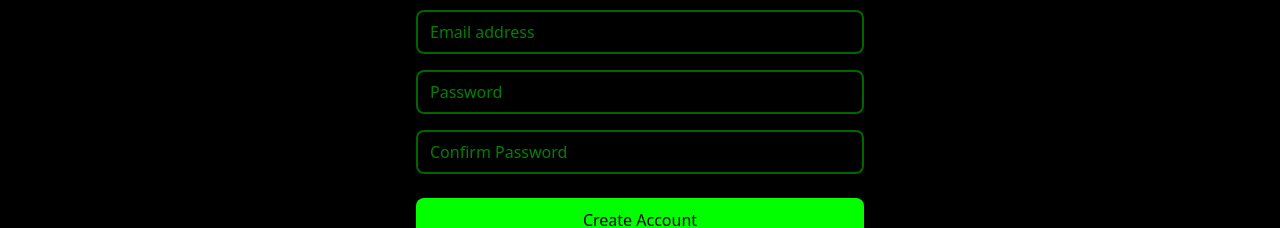
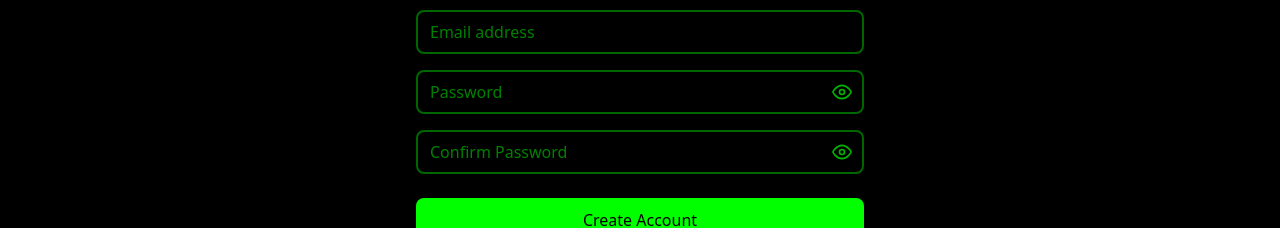
Before and after one commit to raghavxkatta/HackYours-BinaryBrains, a React (Vite) app: page /signup in a window 1280 px wide. Shown: the part 395-623 px from the top of the page. Built offline with nearby package versions, Linux system fonts and the light colour scheme; no server answers.

Commit message:
Added Show Password feature for both Login and Signup Page

```diff
--- a/src/pages/Login.jsx
+++ b/src/pages/Login.jsx
@@ -1,6 +1,7 @@
 import { useState } from 'react';
 import { Link, useNavigate } from 'react-router-dom';
 import { useFirebase } from '../context/firebase';
+import { FiEye, FiEyeOff } from 'react-icons/fi';
 
 const Login = () => {
     const [formData, setFormData] = useState({
@@ -8,6 +9,7 @@ const Login = () => {
         password: ''
     });
     const [error, setError] = useState('');
+    const [showPassword, setShowPassword] = useState(false); // 👁️ New state
     const navigate = useNavigate();
     const { loginWithEmailAndPassword } = useFirebase();
 
@@ -66,18 +68,27 @@ const Login = () => {
                                 placeholder="Email address"
                             />
                         </div>
-                        <div>
+
+                        <div className="relative">
                             <label htmlFor="password" className="sr-only">Password</label>
                             <input
                                 id="password"
                                 name="password"
-                                type="password"
+                                type={showPassword ? 'text' : 'password'}
                                 value={formData.password}
                                 onChange={handleChange}
                                 required
-                                className="appearance-none rounded-lg relative block w-full px-3 py-2 border-2 border-[#01FF00]/40 bg-black text-white placeholder-[#01FF00]/50 focus:outline-none focus:border-[#01FF00] focus:ring-1 focus:ring-[#01FF00] hover:border-[#01FF00]/60 transition-all duration-300"
+                                className="appearance-none rounded-lg relative block w-full px-3 py-2 pr-10 border-2 border-[#01FF00]/40 bg-black text-white placeholder-[#01FF00]/50 focus:outline-none focus:border-[#01FF00] focus:ring-1 focus:ring-[#01FF00] hover:border-[#01FF00]/60 transition-all duration-300"
                                 placeholder="Password"
                             />
+                            <button
+                                type="button"
+                                onClick={() => setShowPassword(prev => !prev)}
+                                className="absolute inset-y-0 right-3 flex items-center text-[#01FF00]/70 hover:text-[#01FF00] focus:outline-none"
+                                tabIndex={-1}
+                            >
+                                {showPassword ? <FiEyeOff className="w-5 h-5" /> : <FiEye className="w-5 h-5" />}
+                            </button>
                         </div>
                     </div>
 
--- a/src/pages/Signup.jsx
+++ b/src/pages/Signup.jsx
@@ -1,6 +1,7 @@
 import { useState } from 'react';
 import { Link, useNavigate } from 'react-router-dom';
 import { useFirebase } from '../context/firebase';
+import { FiEye, FiEyeOff } from 'react-icons/fi';
 
 const Signup = () => {
     const [formData, setFormData] = useState({
@@ -9,6 +10,10 @@ const Signup = () => {
         password: '',
         confirmPassword: ''
     });
+
+    const [showPassword, setShowPassword] = useState(false);
+    const [showConfirmPassword, setShowConfirmPassword] = useState(false);
+
     const [error, setError] = useState('');
     const navigate = useNavigate();
     const { signupUserWithEmailAndPassword, putData } = useFirebase();
@@ -79,6 +84,7 @@ const Signup = () => {
                                 placeholder="Full Name"
                             />
                         </div>
+
                         <div>
                             <label htmlFor="email" className="sr-only">Email address</label>
                             <input
@@ -92,31 +98,51 @@ const Signup = () => {
                                 placeholder="Email address"
                             />
                         </div>
-                        <div>
+
+                        {/* Password Field */}
+                        <div className="relative">
                             <label htmlFor="password" className="sr-only">Password</label>
                             <input
                                 id="password"
                                 name="password"
-                                type="password"
+                                type={showPassword ? 'text' : 'password'}
                                 value={formData.password}
                                 onChange={handleChange}
                                 required
-                                className="appearance-none rounded-lg relative block w-full px-3 py-2 border-2 border-[#01FF00]/40 bg-black text-white placeholder-[#01FF00]/50 focus:outline-none focus:border-[#01FF00]"
+                                className="appearance-none rounded-lg relative block w-full px-3 py-2 pr-10 border-2 border-[#01FF00]/40 bg-black text-white placeholder-[#01FF00]/50 focus:outline-none focus:border-[#01FF00]"
                                 placeholder="Password"
                             />
+                            <button
+                                type="button"
+                                onClick={() => setShowPassword(prev => !prev)}
+                                className="absolute inset-y-0 right-3 flex items-center text-[#01FF00]/70 hover:text-[#01FF00]"
+                                tabIndex={-1}
+                            >
+                                {showPassword ? <FiEyeOff className="w-5 h-5" /> : <FiEye className="w-5 h-5" />}
+                            </button>
                         </div>
-                        <div>
+
+                        {/* Confirm Password Field */}
+                        <div className="relative">
                             <label htmlFor="confirmPassword" className="sr-only">Confirm Password</label>
                             <input
                                 id="confirmPassword"
                                 name="confirmPassword"
-                                type="password"
+                                type={showConfirmPassword ? 'text' : 'password'}
                                 value={formData.confirmPassword}
                                 onChange={handleChange}
                                 required
-                                className="appearance-none rounded-lg relative block w-full px-3 py-2 border-2 border-[#01FF00]/40 bg-black text-white placeholder-[#01FF00]/50 focus:outline-none focus:border-[#01FF00]"
+                                className="appearance-none rounded-lg relative block w-full px-3 py-2 pr-10 border-2 border-[#01FF00]/40 bg-black text-white placeholder-[#01FF00]/50 focus:outline-none focus:border-[#01FF00]"
                                 placeholder="Confirm Password"
                             />
+                            <button
+                                type="button"
+                                onClick={() => setShowConfirmPassword(prev => !prev)}
+                                className="absolute inset-y-0 right-3 flex items-center text-[#01FF00]/70 hover:text-[#01FF00]"
+                                tabIndex={-1}
+                            >
+                                {showConfirmPassword ? <FiEyeOff className="w-5 h-5" /> : <FiEye className="w-5 h-5" />}
+                            </button>
                         </div>
                     </div>
 
```
